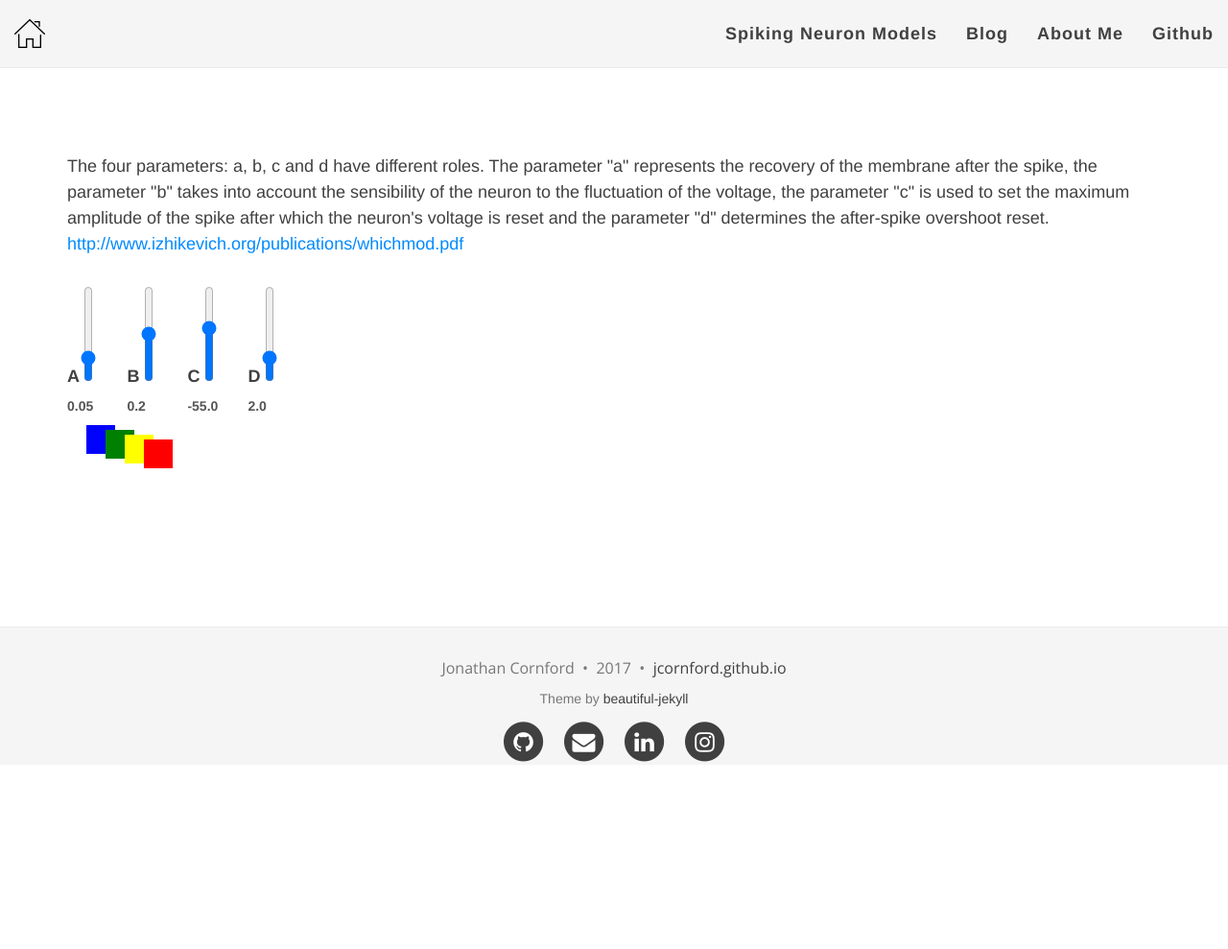
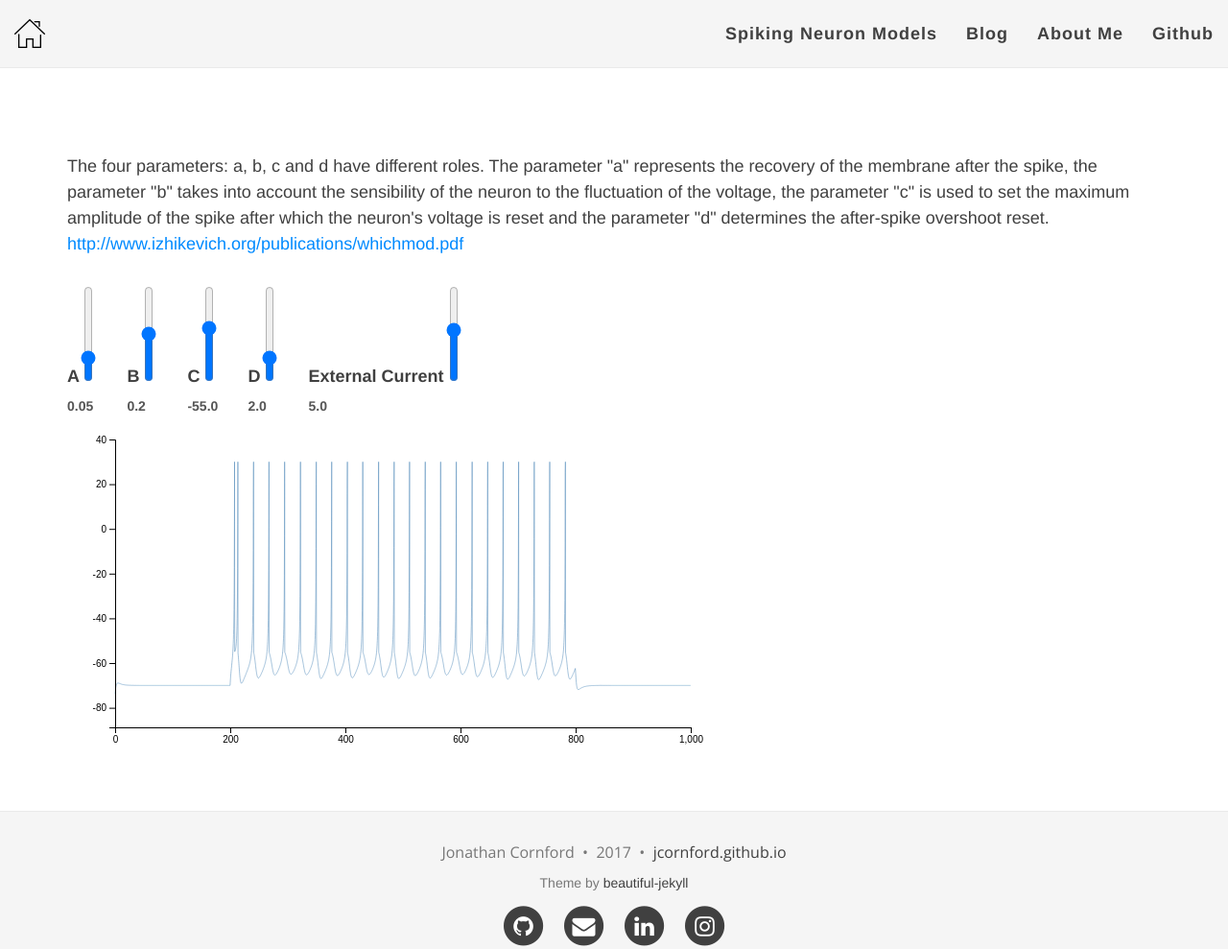
Before and after one commit to jcornford/jcornford.github.io, a Jekyll site: the page built from Izhikevich_model.html, in a window 1280 px wide and 989 px high. Shown: the whole window at 96% size. Built offline with Jekyll 4.4.1, drawn with Linux system fonts in a browser that asks for light colours; nearby versions of some CDN libraries; some of the changed lines change nothing that is shown.

Commit message:
d3update

```diff
--- a/Izhikevich_model.html
+++ b/Izhikevich_model.html
@@ -46,16 +46,17 @@ the parameter "c" is used to set the maximum amplitude of the spike after which
     <output name="dOutputName" id="dOutputId">2.0</output>
     </label>
 
+    <label> <span>External Current </span>
+    <input type="range" name="IinjInputName" id="iextInputId" value="5.0" min="-50" max="50" step="1" oninput="iextOutputId.value = iextInputId.value" orient="vertical">
+    <output name="iextOutputName" id="iextOutputId">5.0</output>
+    </label>
+
+
 </form>
-<svg width="500" height="50">
-<rect x="20" y="5" width="30" height="30" fill="blue"/>
-<rect x="40" y="10" width="30" height="30" fill="green"/>
-<rect x="60" y="15" width="30" height="30" fill="yellow"/>
-<rect x="80" y="20" width="30" height="30" fill="red"/>
-</svg>
+
 <div id="plot"></div>
 
 
 
 <script src="{{ site.baseurl }}/js/d3.v4.min.js" type="text/javascript"></script>
-<script src="{{ site.baseurl }}/js/testing_scatter.js" type="text/javascript"></script>
+<script src="{{ site.baseurl }}/js/visualisation.js" type="text/javascript"></script>
--- a/js/testing_scatter.js
+++ b/js/testing_scatter.js
@@ -32,5 +32,25 @@ function init() {
                       [ 85,    21 ],
                       [ 220,   88 ]
                   ];
+
+    svg.selectAll("circle")
+       .data(dataset)
+       .enter()
+       .append("circle")
+       .attr("cx", function(d) {
+        return d[0];
+       })
+       .attr("cy", function(d) {
+            return d[1];
+       })
+       .attr("r", 5);
 };
 init();
+
+//A scale’s input domain is the range of possible input data values.
+//A scale’s output range is the range of possible output values
+
+//Input! Domain!
+//Output! Range!
+//Input! Domain!
+//Output! Range!
--- a/js/visualisation.js
+++ b/js/visualisation.js
@@ -2,50 +2,37 @@ var slider1 = document.getElementById('aInputId');
 var slider2 = document.getElementById('bInputId');
 var slider3 = document.getElementById('cInputId');
 var slider4 = document.getElementById('dInputId');
-
-console.log('testing');
-const v0      = -75;  // mV
-const tstop   = 1000; // ms
-const dt      = 0.25  // ms
+var sliderI = document.getElementById('iextInputId');
 
 slider1.onchange = update;
 slider2.onchange = update;
 slider3.onchange = update;
 slider4.onchange = update;
+sliderI.onchange = update;
+
+// sim parameters
+const v0      = -75;  // mV
+const tstop   = 1000; // ms
+const dt      = 0.25  // ms
 
 // set the dimensions and margins of the graph
 var margin = {top: 20, right: 20, bottom: 30, left: 50}
 var width  = 600; // this is pixels
 var height = 300;
 
-// set the ranges and scale to the range of the data!
-// the scale is normmally split off..
-//x.domain(d3.extent(data, function(d) { return d.date; }));
-// y.domain([0, d3.max(data, function(d) { return d.close; })]);
-
-var x_scale = d3.scaleLinear().range([0,width]);//.domain([0, tstop]); // range is the pixels, domain is the values the pixels correspond
-var y_scale = d3.scaleLinear().range([height, 0]);//.domain([v0, 40]);
-
-// define the line
-var v_line = d3.line()
-	.x(function (d,i) {
-	//console.log('xy is '+ i*dt+','+d);
-	//console.log('Plotting X value for data point: ' + data[0][i] + ' using index: ' + i + ' to be at: ' + x_scale(data[0][i]) + ' using our xScale.');
-	return x_scale(i*dt); }) // d is data point (values), i is iterator position
-	.y(function (d,i) {
-	//console.log('Plotting Y value for data point: ' + data[1][i] + ' using index: ' + i + ' to be at: ' + y_scale(data[1][i]) + ' using our yScale.');
-		return y_scale(d); });
-//console.log(v_line);
-function getMaxOfArray(numArray) {
+function getMaxOfArray(numArray) { // just use d3.max()
   return Math.max.apply(null, numArray);
 }
 
-function init() {
+//d3.max(dataset, function(d) {    //Returns 480
+//    return d[0];  //References first value in each sub-array
+//});
+
+
 let a = parseFloat(slider1.value);
 let b = parseFloat(slider2.value);
 let c = parseFloat(slider3.value);
 let d = parseFloat(slider4.value);
-	console.log("init");
 
 var svg = d3.select("#plot").append("svg")
         .attr("width", width + margin.left + margin.right)
@@ -54,31 +41,57 @@ function init() {
         .attr("transform",
               "translate(" + margin.left + "," + margin.top + ")");
 
-	const values = calculate(a, b, c, d);
+var values = calculate(a, b, c, d);
 
-	//console.log(values);
-	// Scale the range of the data - we want a pad here
-	const pad_y = 25;
-  	//x_scale.domain(d3.extent(values, function(d) {return d; }));
-  	x_scale.domain([0, values.length*dt]);
-  	//y_scale.domain([0-pad_y, d3.max(values, function(d) { return d; })+pad_y]);
+var x_scale = d3.scaleLinear()
+            .range( [0, width])    // output values (pixels
+            .domain([0,tstop]);    // input values
 
-  	y_scale.domain([-80, getMaxOfArray(values)+10]);
+var y_scale = d3.scaleLinear()
+                .range( [height, 0]) // smaller values produce larger output.. push elements down the page
+                .domain([d3.min(values)-15, d3.max(values)+10]);
 
+// define the line
+var v_line = d3.line()
+    .x(function (d,i) {
+        return x_scale(i*dt);
+    })
+    .y(function (d) {
+        return y_scale(d);
+    });
 
-	// console.log(values);
+console.log(d3.max(values))
+var pad_y = 25;
+var pad_x = 20;
+
 svg.append("path") //  in svg can append elemetns such as circle and rectagle, path is any wiht shape defined with d
-		.datum(values)
-		.attr("class", "v_line")
-		.attr("d", v_line);
+    //.data(values)
+    .attr("stroke", "black")
+    .attr("d", v_line(values))
+
+    .attr("class", "v_line");
+
+// sort out axis
+var yAxis = d3.axisLeft()
+    .scale(y_scale)
+    .ticks(5); // rough number
+var xAxis = d3.axisBottom()
+    .scale(x_scale)
+    .ticks(5);
 
 svg.append("g")
+        .attr("class", "xaxis")
         .attr("transform", "translate(0," + height + ")")
-		.call(d3.axisBottom(x_scale));
+        //Note the use of translate (h), so the group’s top edge is set to h, the
+        .call(xAxis)
+    .append("text")
+        .text("Time (msec)");
 
 svg.append("g")
-		.call(d3.axisLeft(y_scale));
-}
+    .attr("class", "yaxis")
+    .attr("transform", "translate(" + 0+ ",0)")
+    .call(yAxis)
+
 
 function update() {
     let a = parseFloat(slider1.value);
@@ -88,14 +101,27 @@ function update() {
     var svg = d3.select("#plot").transition();
     var new_vals = calculate(a,b,c,d);
 
-	//y_scale.domain([-80, getMaxOfArray(new_vals)+10]);
-	//svg.select(".yaxis")
-    //                .transition().duration(1500) // this dont work
-    //                .call(d3.axisLeft(y_scale))
+    var t0 = svg.transition().duration(1750);
+
+    y_scale.domain([d3.min(new_vals)-10, d3.max(new_vals)+10]);
+    yAxis.scale(y_scale)
+
+    t0.selectAll(".yaxis")
+        .call(yAxis);
+
+    console.log(d3.min(new_vals))
+    console.log(d3.max(new_vals))
 
     svg.select(".v_line")
-		.duration(700)
+        .transition()
+        //.delay(function(d,i){ // for inidivudial stiff
+        //return i*10
+        //})
+        .duration(1700)
         .attr("d", v_line(new_vals));
+        //attr("fill", "hsl("+(Math.random()*360)+",100%,50%)")
+        // random color...
+
 
     //console.log(new_vals)
     //console.log(getMaxOfArray(new_vals));
@@ -107,7 +133,8 @@ function calculate(a, b, c, d) {
 	//b = 0.2
 	//c = -65.0
 	//d = 2.0
-	console.log(a+' ,' +b+', ' +c +',' +d);
+	var i_ext =  parseFloat(sliderI.value);
+	//console.log(a+' ,' +b+', ' +c +',' +d);
 	const klow    = 1.7   // nS/mV
 	const khigh   = 14    // nS/mV
 	const vthresh = -45   // mV
@@ -130,7 +157,7 @@ function calculate(a, b, c, d) {
 	const i_stim = [];
 	for (let i = 0; i < t.length; i++ ){
 		if (t[i] > 200 && t[i]<800) {
-			i_stim.push(5) // this should be slider as well
+			i_stim.push(i_ext)
 		} else {
 			i_stim.push(0);
 		}
@@ -166,5 +193,3 @@ function calculate(a, b, c, d) {
 	//console.log(u_values);
 	return v_values;
 }
-
-init();
```
Lines whose indentation alone changed are shown as unchanged.
